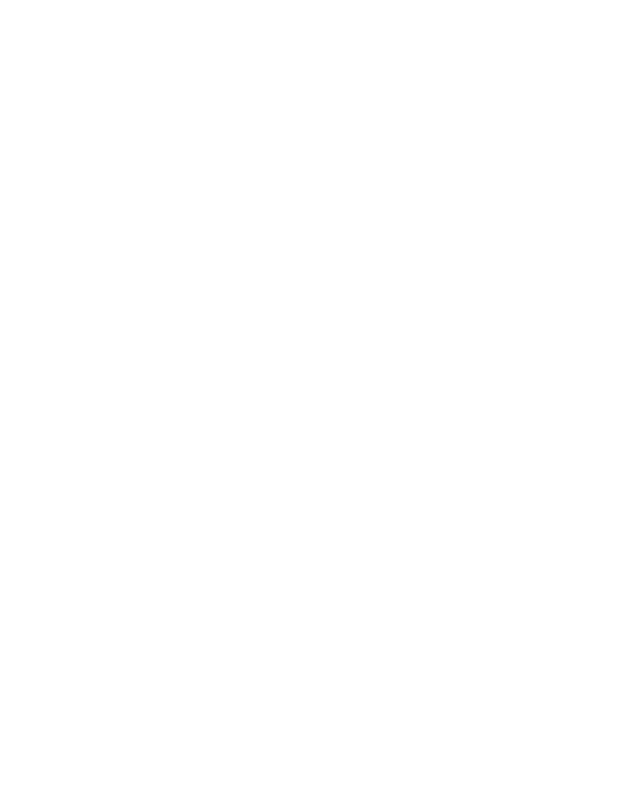
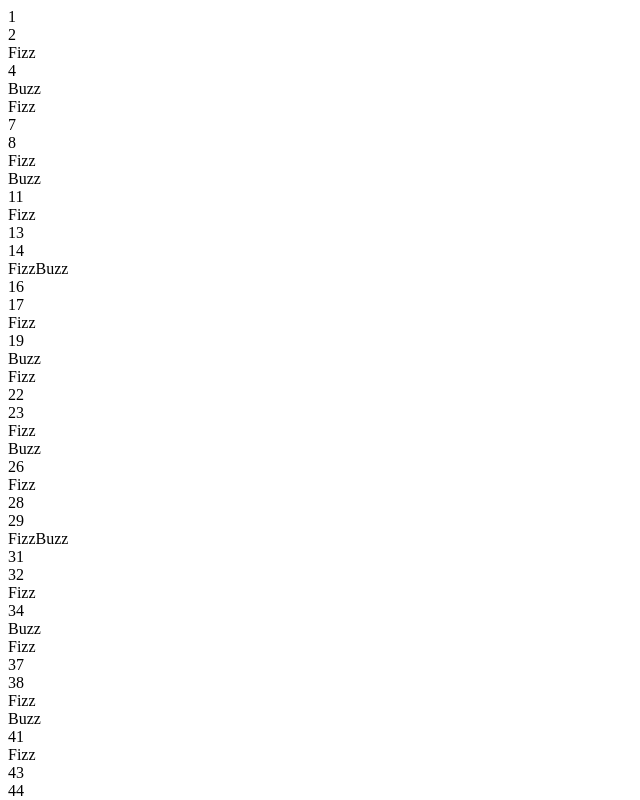
Before and after one commit to bnail89/fizz-buzz, a plain HTML site: page index.html in a window 1280 px wide. Shown: the top 800 px of the page, without its empty margins (0-640 px from the left). Drawn offline with nearby package versions, Linux system fonts and the light colour scheme.

Commit message:
working fizzbuzz

```diff
--- a/js/app.js
+++ b/js/app.js
@@ -1,16 +1,22 @@
-function fizzBuzz(){
-    for (var i = 1; i <= 100; i++) {
-        if (i % 5 === 0 && i % 3 === 0) {
-            console.log("FizzBuzz");
-        }
-        else if (i % 3 === 0) {
-            console.log("Fizz");
-        }
-        else if (i % 5 === 0) {
-            console.log("Buzz");
-        }
-        else {
-            console.log(i);
-        }
+for(var i = 1; i <=100; ++i){
+
+    if(i % 15 === 0){
+        document.write('FizzBuzz');
+        document.write('<br/>');
     }
-};
+
+    else if(i % 3 === 0){
+        document.write('Fizz');
+        document.write('<br/>');
+    }
+
+    else if(i % 5 === 0){
+        document.write('Buzz');
+        document.write('<br/>');
+    }
+
+    else{
+        document.write(i);
+        document.write('<br/>');
+    }
+}
```
Also changed, not shown: index.html (+0 -1 lines).
